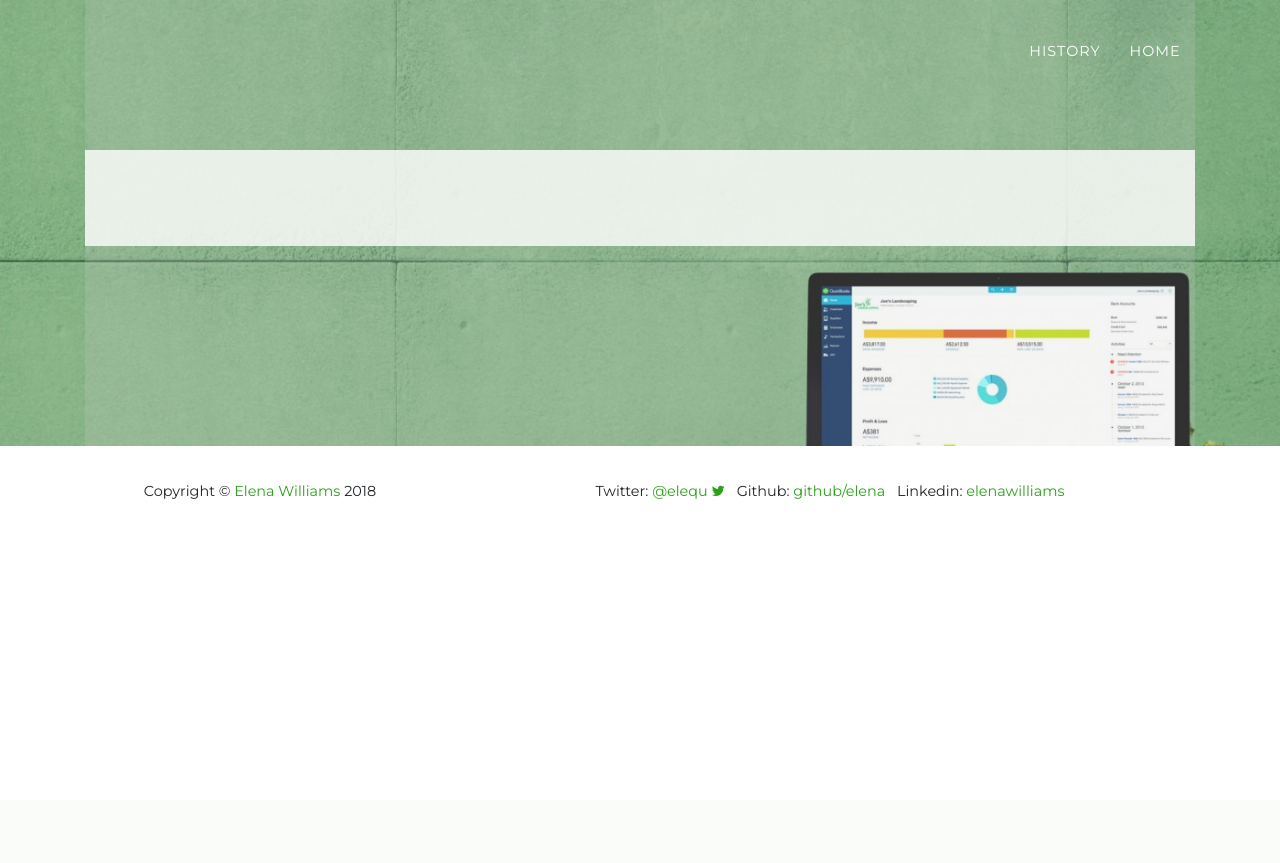
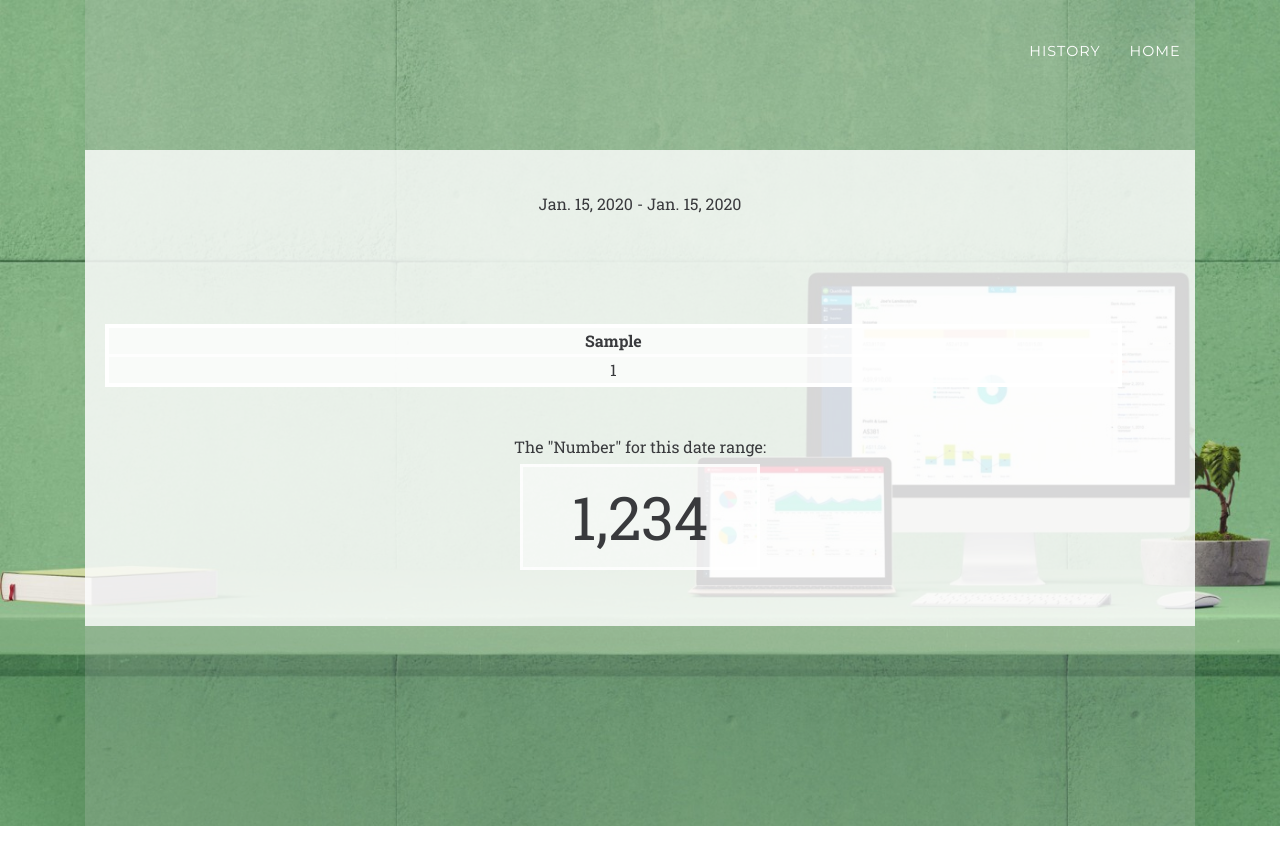
Before and after one commit to elena/intuit, a Django app: page /period/1/ in a window 1280 px wide. Shown: the top 863 px of the page. Before the commit the page ends 499 px from the top, so only its background shows below. Run offline with Django 3.2, Linux system fonts and the light colour scheme; tables that the repository leaves empty hold one stand-in row (values such as "Sample post"); some libraries are stand-ins or nearby versions; some web fonts are replaced.

Commit message:
Add first pass of week views templates

```diff
--- a/inputs/views.py
+++ b/inputs/views.py
@@ -11,7 +11,7 @@ class WeekListView(ListView):
 
     def get_queryset(self, *args, **kwargs):
         qs = super(WeekListView, self).get_queryset(*args, **kwargs)
-        return qs[:10]
+        return qs[:20]
 
     def get_context_data(self, *args, **kwargs):
         data = super(WeekListView, self).get_context_data(*args, **kwargs)
@@ -21,3 +21,17 @@ class WeekListView(ListView):
 class WeekDetailView(DetailView):
 
     model = Week
+
+    def get_context_data(self, *args, **kwargs):
+        data = super(WeekDetailView, self).get_context_data(*args, **kwargs)
+
+        if Week.objects.filter(pk=self.get_object().pk+1):
+            data['next'] = Week.objects.filter(pk=self.get_object().pk+1)[0]
+        else:
+            data['next'] = None
+
+        if Week.objects.filter(pk=self.get_object().pk-1):
+            data['prev'] = Week.objects.filter(pk=self.get_object().pk-1)[0]
+        else:
+            data['prev'] = None
+        return data
--- a/static/css/styles.css
+++ b/static/css/styles.css
@@ -19,13 +19,6 @@ a {
 a:hover {
   color: #666666;
 }
-
-.content {
-    padding: 40px 20px;
-    color: rgb(57, 58, 61);
-    background-color: rgba(100%, 100%, 100%, 0.8);
-}
-
 
 .text-primary {
   color: #2ca01c !important;
@@ -710,7 +703,35 @@ ul.social-buttons li a:active, ul.social-buttons li a:focus, ul.social-buttons l
   background-color: #2ca01c;
 }
 
+.content {
+    padding: 40px 20px;
+    color: rgb(57, 58, 61);
+    background-color: rgba(100%, 100%, 100%, 0.8);
+}
+
 .hero-text {
    font-family: 'Roboto Slab', 'Helvetica Neue', Helvetica, Arial, sans-serif;
     font-size: xx-large;
 }
+
+.main-table {
+    background-color: rgba(100%, 100%, 100%, 0.5);
+    border: 4px solid white;
+    width: 95%;
+}
+
+.white-table td,
+.white-table th {
+    background-color: rgba(100%, 100%, 100%, 0.5);
+    border: 3px solid rgba(100%, 100%, 100%, 0.8);
+    width: 14%;
+}
+
+.the-number {
+    font-size: 60px;
+    padding: 5px 30px;
+    margin: 5px auto;
+    width: 4em;
+    background-color: rgba(100%, 100%, 100%, 0.5);
+    border: 3px solid rgba(100%, 100%, 100%, 0.8);
+}
--- a/templates/flatpages/default.html
+++ b/templates/flatpages/default.html
@@ -8,7 +8,9 @@ Intuit <a href="https://sydneysmallbizhack.com">Sydney #smallbizhack</a>
 <p>A solution that saves a small businesses time and money!</p>
 <p>Thanks to <b><a href="telstraapi">TelstraAPI</a></b> also reduces real stress on small business owners.</p>
 
-<a class="btn btn-primary btn-xl text-uppercase js-scroll-trigger" href="/periods/">Go Get Current >> </a>
+<p>&nbsp;</p>
+<a class="btn btn-primary btn-xl text-uppercase js-scroll-trigger" href="/periods/">See the Future >> </a>
+<p>&nbsp;</p>
 
 <p><a>See Last Week</a></p>
 <p><a>See This Week Last Year</a></p>
--- a/templates/inputs/week_detail.html
+++ b/templates/inputs/week_detail.html
@@ -2,8 +2,42 @@
 
 {% block content %}
 
-{% for obj in object_list %}
-  {{ obj }}
+<p>{{ object.start_date }} - {{ object.end_date }}</p>
+<p>&nbsp;</p>
+
+<table width="100%">
+  <tr>
+    <td style="width: 50%; " align="left">
+      {% if prev %}<a href="{% url 'week_detail' pk=prev.pk %}"><< Prev week</a>{% endif %}
+    </td>
+    <td style="width: 50%" align="right">
+      {% if next %}<a href="{% url 'week_detail' pk=next.pk %}">Next week>></a>{% endif %}
+    </td>
+  </tr>
+</table>
+
+<p>&nbsp;</p>
+
+<table class="main-table white-table">
+  <tr>
+{% for sale in object.sale_set.all %}
+    <th>{{ sale.day }}</th>
 {% endfor %}
+  </tr>
+  <tr>
+{% for sale in object.sale_set.all %}
+    <td>{{ sale.value|floatformat:0 }}</td>
+{% endfor %}
+  </tr>
+</table>
+<br><br>
+
+The "Number" for this date range:
+<div class="the-number white-table">
+1,234
+</div>
+
+
+
 
 {% endblock %}
```
Also changed, not shown: templates/inputs/week_list.html (+17 -1 lines).
